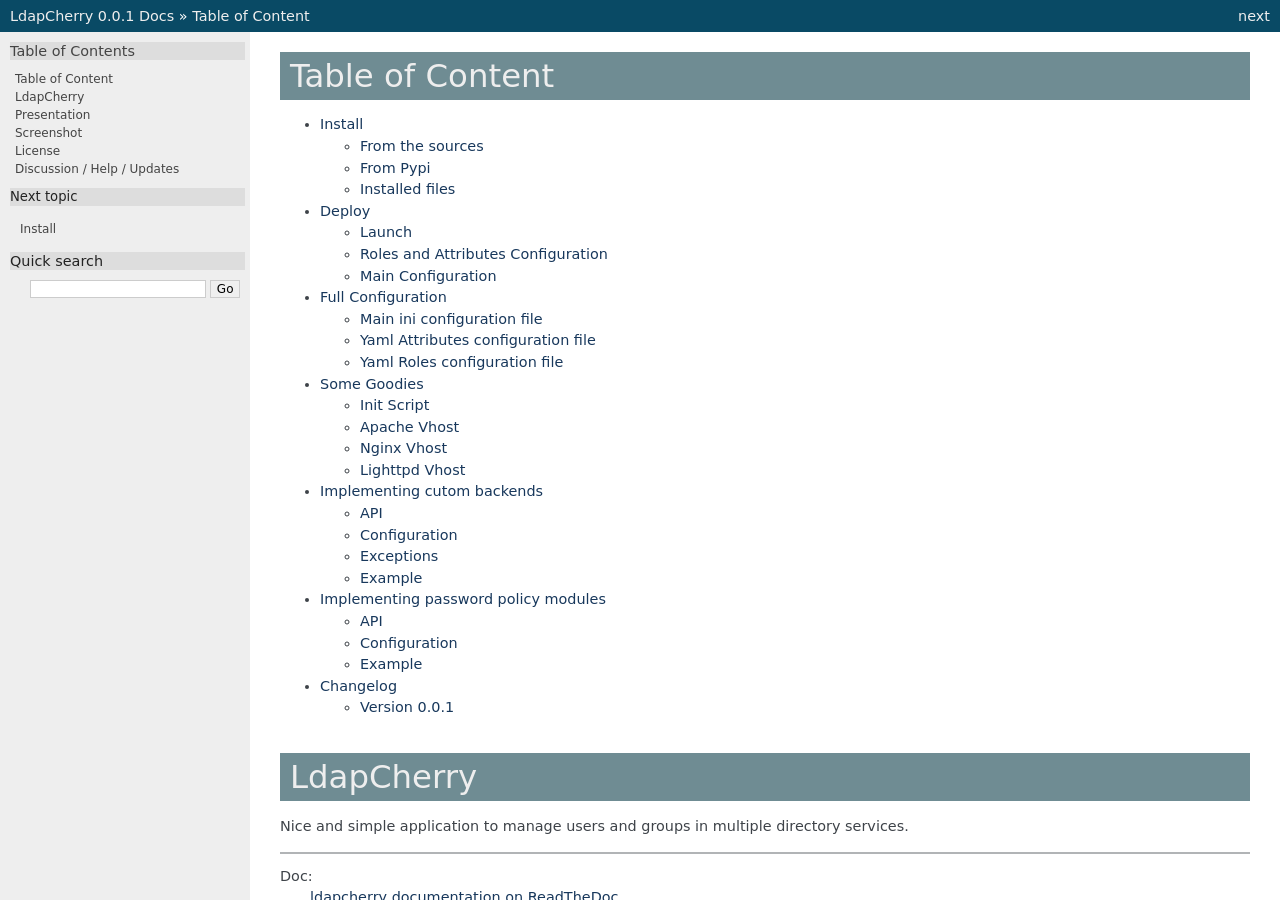
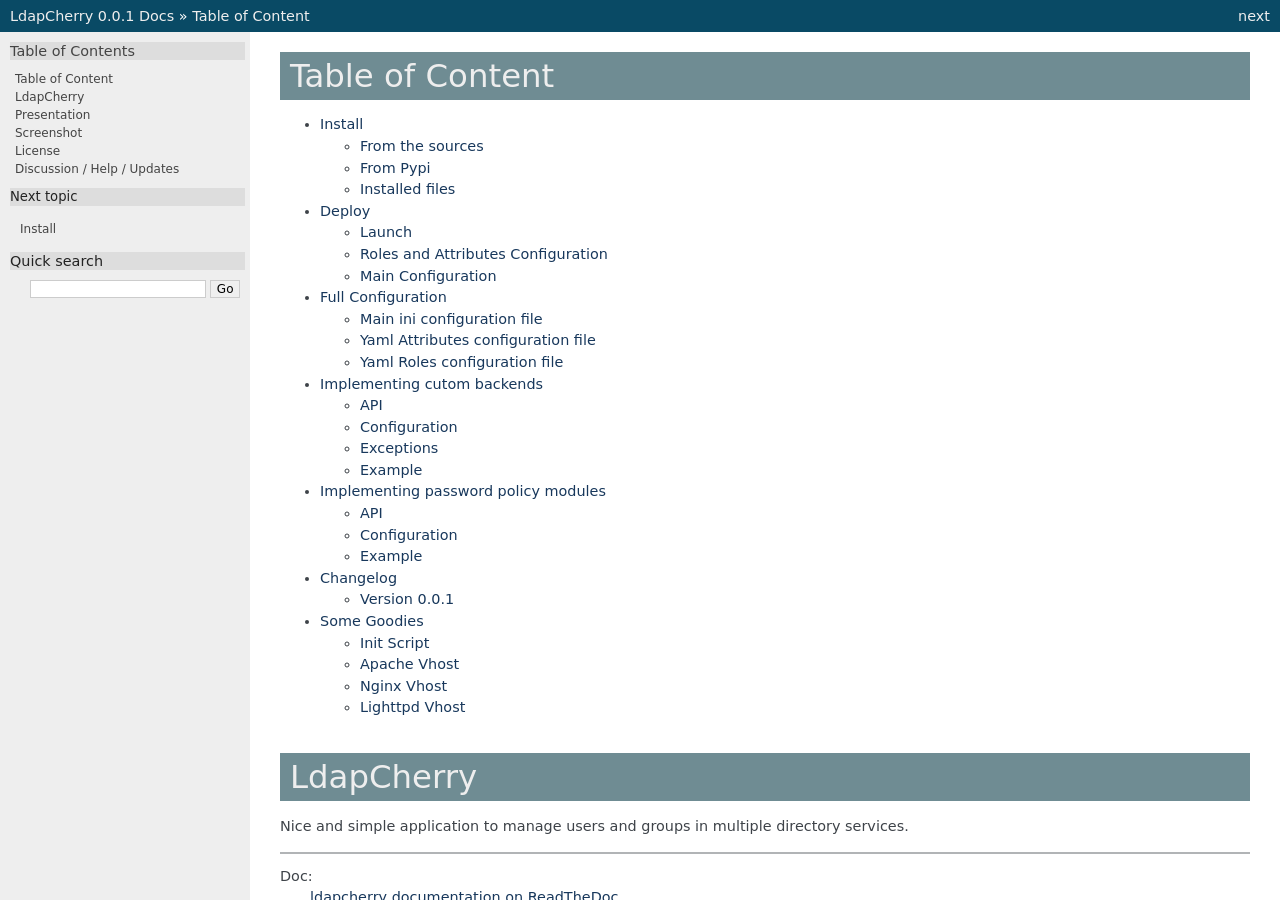
Before and after one commit to kakwa/ldapcherry, a Sphinx documentation site: the page built from docs/index.rst, in a window 1280 px wide and 900 px high. Built offline with Sphinx 7.4.7, drawn with Linux system fonts in a browser that asks for light colours.

```diff
--- a/docs/index.rst
+++ b/docs/index.rst
@@ -8,9 +8,9 @@
     install
     deploy
     full_configuration
-    goodies
     backend_api
     ppolicy_api
     changelog
+    goodies
 
 .. include:: ../README.rst
```
